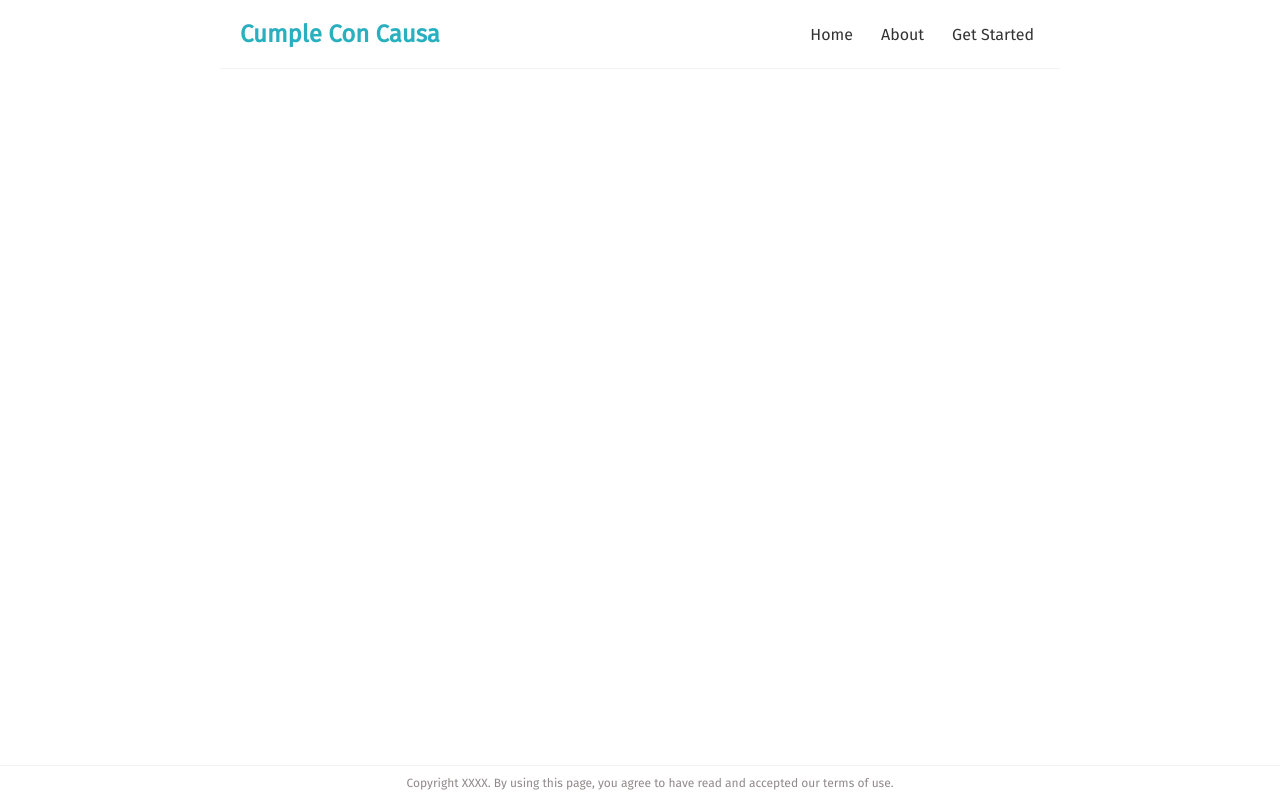
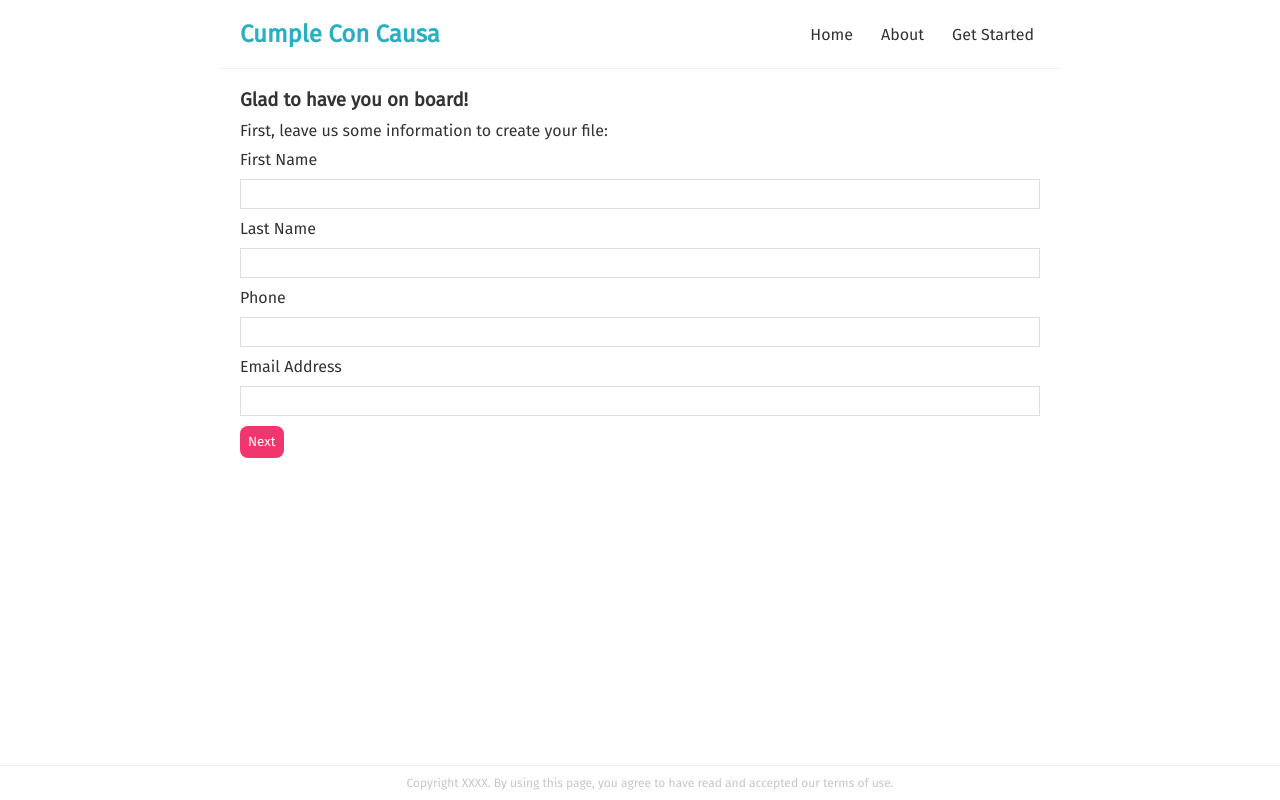
Before and after one commit to benjamin-peng/CumpleConCausa-Frontend, a React (Create React App) app in the folder frontend/: page /form in a window 1280 px wide. Built offline with nearby package versions, Linux system fonts and the light colour scheme.

Commit message:
add data form and next button

```diff
--- a/frontend/src/App.js
+++ b/frontend/src/App.js
@@ -3,6 +3,7 @@ import './App.css';
 import Navbar from './Navbar';
 import Home from './Home';
 import About from './About';
+import Form from './Form';
 import Bottom from './Bottom';
 import {BrowserRouter as Router, Route, Routes} from 'react-router-dom';
 
@@ -15,6 +16,7 @@ function App() {
           <Routes>
             <Route path="/" element={<Home />}></Route>
             <Route path="/about" element={<About />}></Route>
+            <Route path="/form" element={<Form />}></Route>
           </Routes>
         </div>
         <Bottom />
--- /dev/null
+++ b/frontend/src/Form.js
@@ -0,0 +1,23 @@
+import NextButton from './NextButton';
+
+const Form = () => {
+    return (
+        <div className="form">
+            <h3>Glad to have you on board!</h3>
+            <p>First, leave us some information to create your file:</p>
+            <form>
+                <label>First Name</label>
+                <input type="text" required />
+                <label>Last Name</label>
+                <input type="text" required />
+                <label>Phone</label>
+                <input type="number" required />
+                <label>Email Address</label>
+                <input type="text" required />
+            </form>
+            <NextButton dest="/form2"></NextButton>
+        </div>
+    );
+}
+
+export default Form;
--- /dev/null
+++ b/frontend/src/NextButton.js
@@ -0,0 +1,14 @@
+import {BrowserRouter as Router, Route, Routes} from 'react-router-dom';
+
+const NextButton = ({dest}) => {
+
+    return (
+        <div className="nextButton">
+            <a href={dest}>
+                <button>Next</button>
+            </a>
+        </div>
+    );
+}
+
+export default NextButton;
--- a/frontend/src/index.css
+++ b/frontend/src/index.css
@@ -36,10 +36,10 @@
 .home {
   text-align: left;
 }
-.home h3 {
+h3 {
   padding-bottom: 10px;
 }
-.home h4 {
+h4 {
   padding-bottom: 10px;
 }
 .columns {
@@ -62,5 +62,27 @@ img {
   padding: 10px;
 }
 .bottom p {
-  color: rgb(144, 138, 138);
+  color: rgb(203, 196, 196);
 }
+.form {
+  text-align: left;
+}
+.form p {
+  padding-bottom: 10px;
+}
+.form input {
+  width: 100%;
+  padding: 6px 10px;
+  margin: 10px 0;
+  border: 1px solid #ddd;
+  box-sizing: border-box;
+  display: block;
+}
+.form button {
+  background: #f1356d;
+  color: #fff;
+  border: 0;
+  padding: 8px;
+  border-radius: 8px;
+  cursor: pointer;
+}
```
